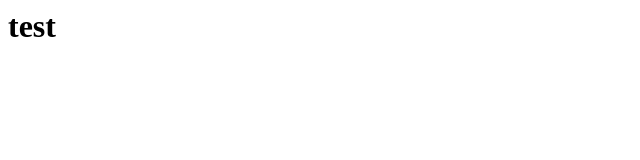
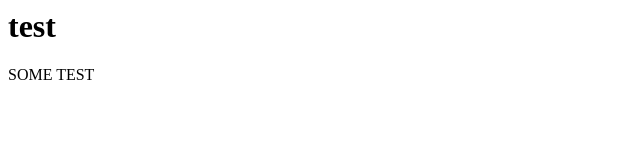
Before and after one commit to arndtniebisch/blog, a plain HTML site: page index.html in a window 1280 px wide. Shown: the full height of the page, 0-640 px from the left. Drawn offline with Linux system fonts and the light colour scheme.

Commit message:
index.html

```diff
--- a/index.html
+++ b/index.html
@@ -1 +1,2 @@
 <h1>test</h1>
+<p>SOME TEST</p>
```
